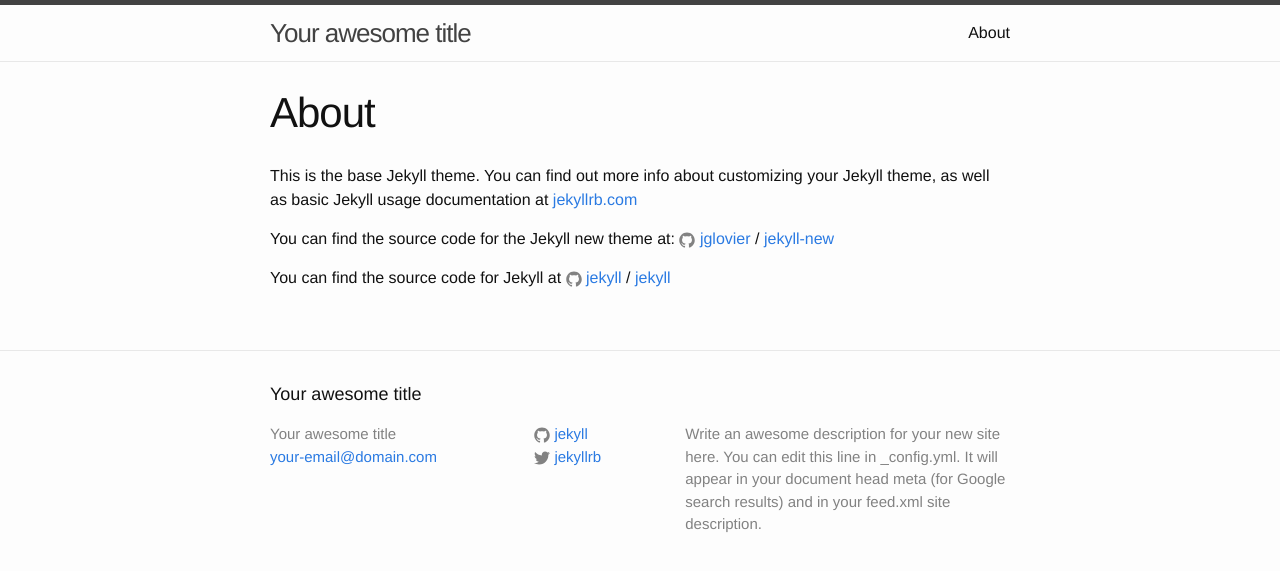
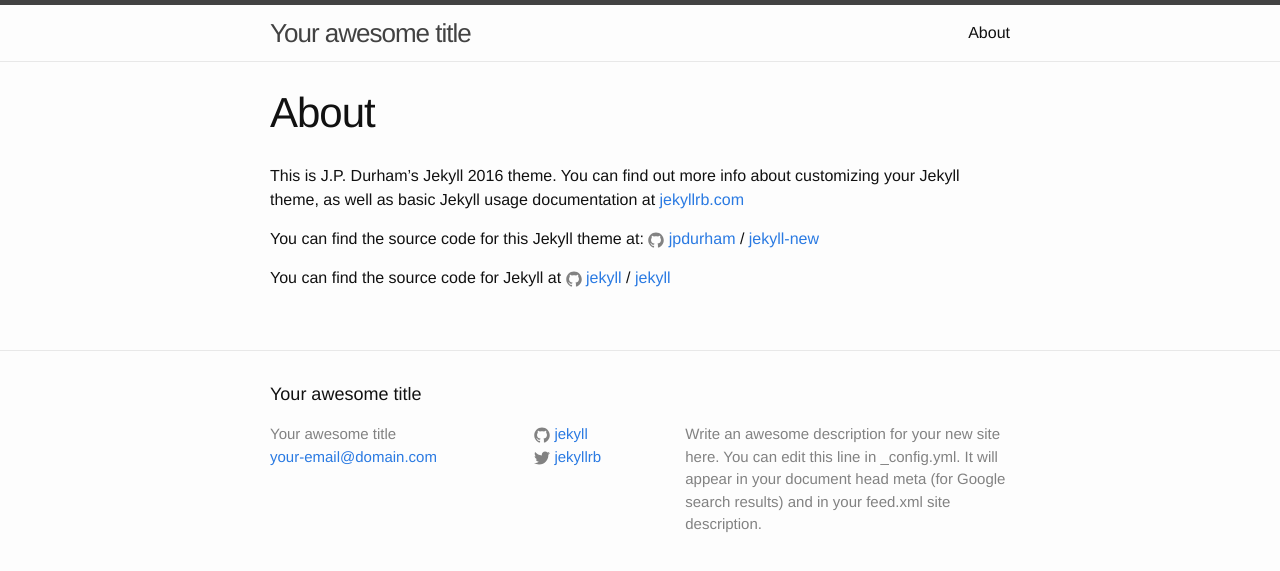
Before and after one commit to jpdurham/jekyll-2016, a Jekyll site: the page built from about.md, in a window 1280 px wide. Shown: the top 571 px of the page. Built offline with Jekyll 4.4.1, drawn with Linux system fonts in a browser that asks for light colours.

Commit message:
Update About with my (jpdurham) information

```diff
--- a/about.md
+++ b/about.md
@@ -4,11 +4,11 @@ title: About
 permalink: /about/
 ---
 
-This is the base Jekyll theme. You can find out more info about customizing your Jekyll theme, as well as basic Jekyll usage documentation at [jekyllrb.com](http://jekyllrb.com/)
+This is J.P. Durham's Jekyll 2016 theme. You can find out more info about customizing your Jekyll theme, as well as basic Jekyll usage documentation at [jekyllrb.com](http://jekyllrb.com/)
 
-You can find the source code for the Jekyll new theme at:
-{% include icon-github.html username="jglovier" %} /
-[jekyll-new](https://github.com/jglovier/jekyll-new)
+You can find the source code for this Jekyll theme at:
+{% include icon-github.html username="jpdurham" %} /
+[jekyll-new](https://github.com/jpdurham/jekyll-2016)
 
 You can find the source code for Jekyll at
 {% include icon-github.html username="jekyll" %} /
```
